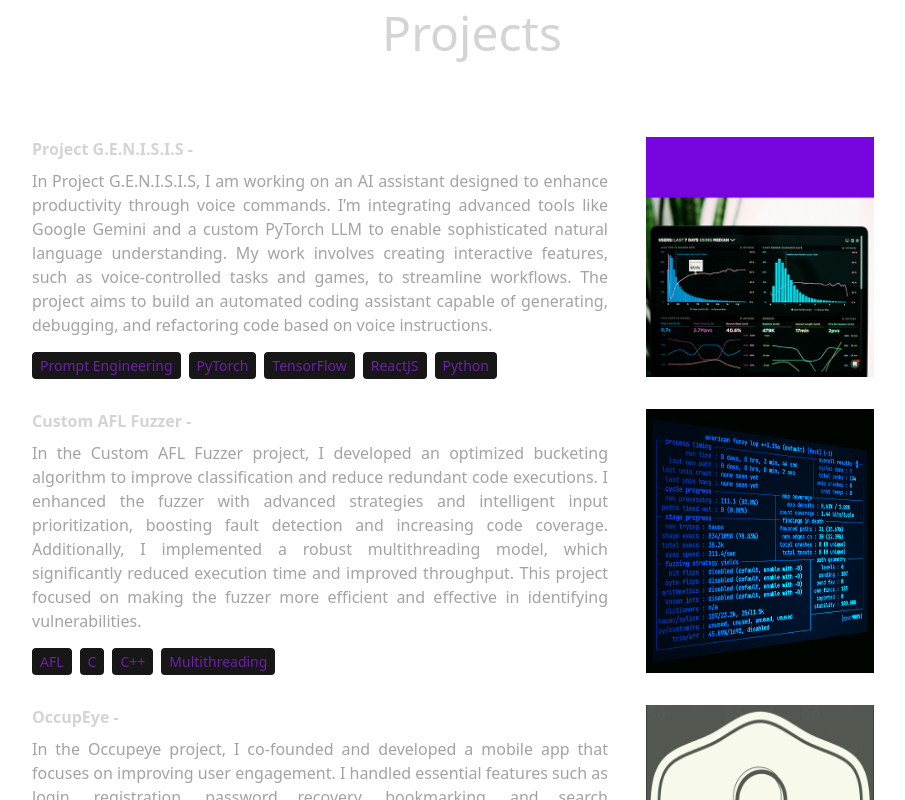
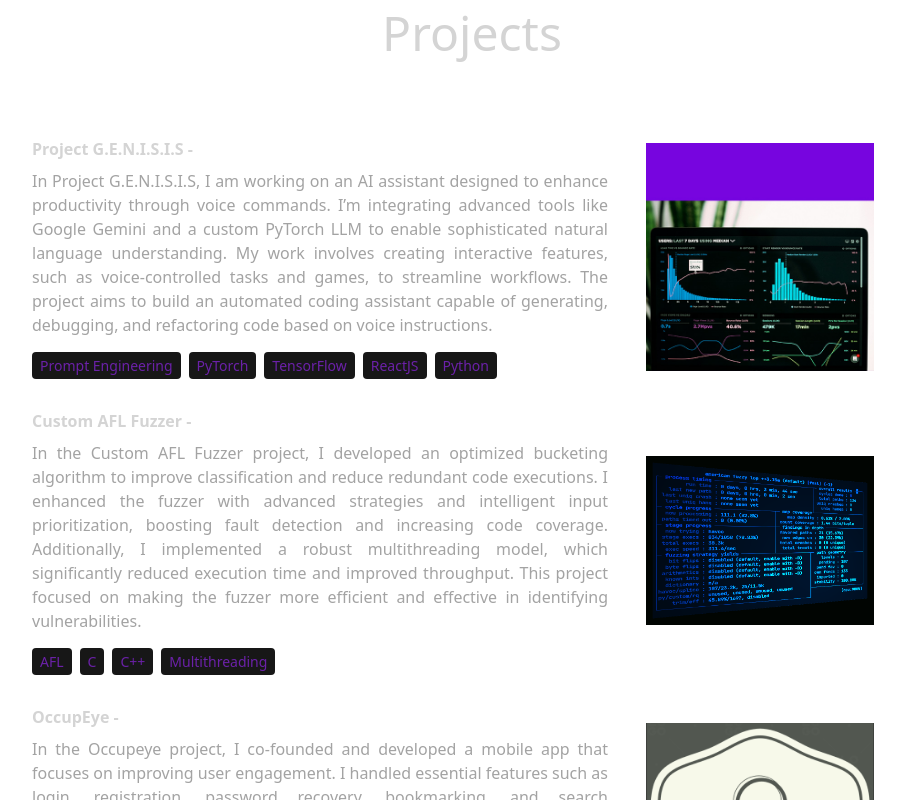
Before and after one commit to YashTechSolutions/Portfolio-Website, a React (Vite) app: page / in a window 1280 px wide. Shown: the part 2880-3680 px from the top of the page, without its empty margins (168-1073 px from the left). Built offline with nearby package versions, Linux system fonts and the light colour scheme.

Commit message:
Update Project.jsx

```diff
--- a/src/components/Project.jsx
+++ b/src/components/Project.jsx
@@ -21,7 +21,7 @@ const Project = () => {
                             ))}
                         </motion.div>
                         <motion.div initial={{opacity:0 , x:100}} whileInView={{x:0, opacity:1}} transition={{duration:1.5, delay:index-(index)*0.8+0.1}}  className='w-full flex justify-center pt-4 lg:pt-0 lg:w-1/4'>
-                            <img className='w-3/4' src={project.image} alt=''/>
+                            <img className='w-3/4 object-scale-down' src={project.image} alt=''/>
                         </motion.div>
                     </div>
                 ))}
```
